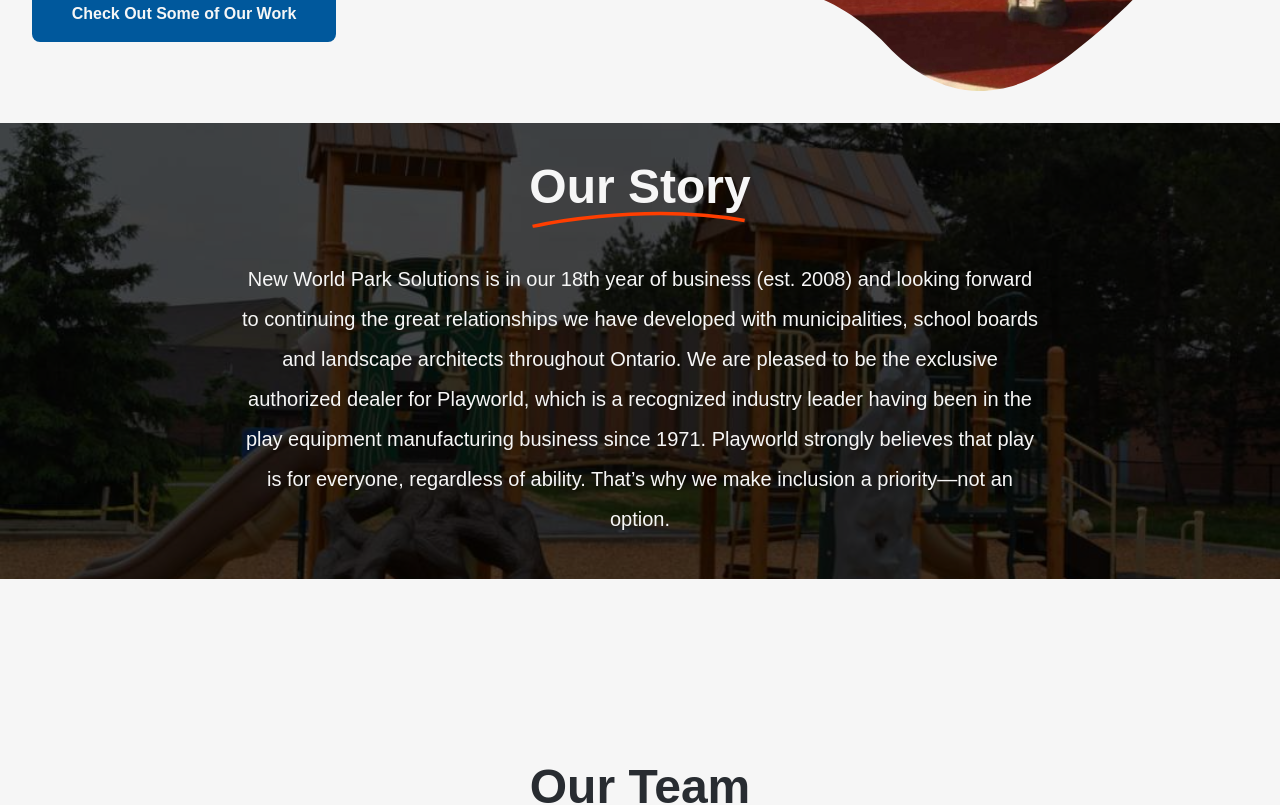
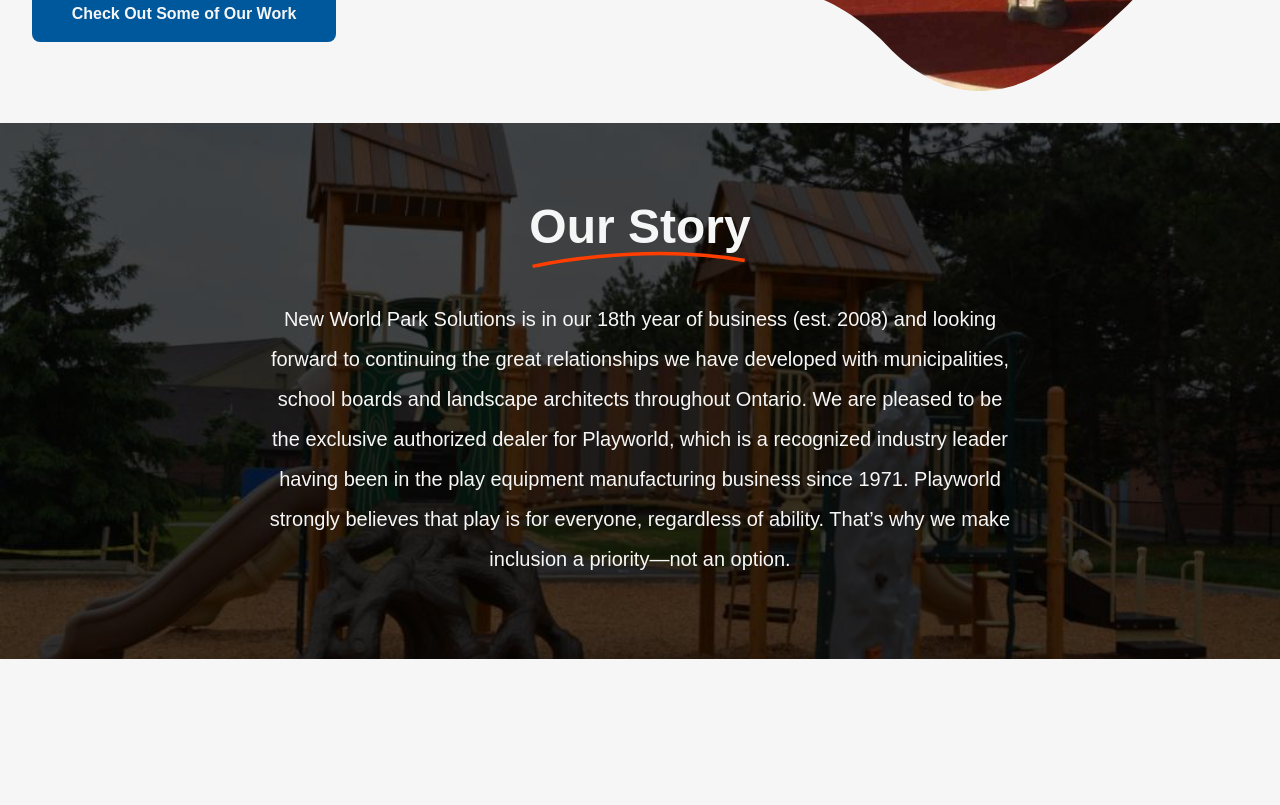
Before and after one commit to Zinazero/nwps-website, a React (Vite) app in the folder client/: page /about in a window 1280 px wide. Shown: the part 740-1545 px from the top of the page. Built offline with nearby package versions, Linux system fonts and the light colour scheme.

Commit message:
fix: did some high-res tweaks, still need to revisit team section

```diff
--- a/client/src/components/pages/About/sections/AboutHero.tsx
+++ b/client/src/components/pages/About/sections/AboutHero.tsx
@@ -8,7 +8,7 @@
 		<section id='about-hero'>
 			<div className='flex flex-col items-center space-y-12 p-8'>
 				<UnderlineHeader text='About Us' withArrow />
-				<div className='flex items-center'>
+				<div className='max-w-350 mx-auto flex items-center'>
 					<div className='flex flex-col w-1/2 space-y-6'>
 						<h3 className='text-4xl font-semibold'>Our Approach</h3>
 						<p className='text-xl/relaxed text-grey'>
--- a/client/src/components/pages/About/sections/OurStory.tsx
+++ b/client/src/components/pages/About/sections/OurStory.tsx
@@ -7,7 +7,8 @@
 				className='relative bg-cover bg-center'
 				style={{ backgroundImage: `url(${ourStoryImage})` }}
 			>
-				<div className='flex flex-col items-center text-center text-light bg-black/70 p-10 space-y-12'>
+				<div className='text-light bg-black/70 p-10 space-y-12'>
+					<div className='max-w-350 mx-auto flex flex-col items-center text-center p-10 space-y-12'>
 						<div className='relative'>
 							<h2 className='underline-header text-5xl font-bold'>Our Story</h2>
 							<svg
@@ -32,6 +33,7 @@
 						</p>
 					</div>
 				</div>
+			</div>
 		</section>
 	);
 };
--- a/client/src/components/pages/About/sections/OurTeam/OurTeam.tsx
+++ b/client/src/components/pages/About/sections/OurTeam/OurTeam.tsx
@@ -42,7 +42,7 @@
 				<div className='grid grid-cols-2'>
 					{profiles.map((profile, i) => (
 						<div
-							className={`flex flex-col items-center text-center p-4 ${
+							className={`max-w-200 flex flex-col items-center text-center p-4 ${
 								i % 2 !== 0 ? 'border-l border-transparent-grey' : ''
 							}`}
 						>
```
Lines whose indentation alone changed are shown as unchanged.
